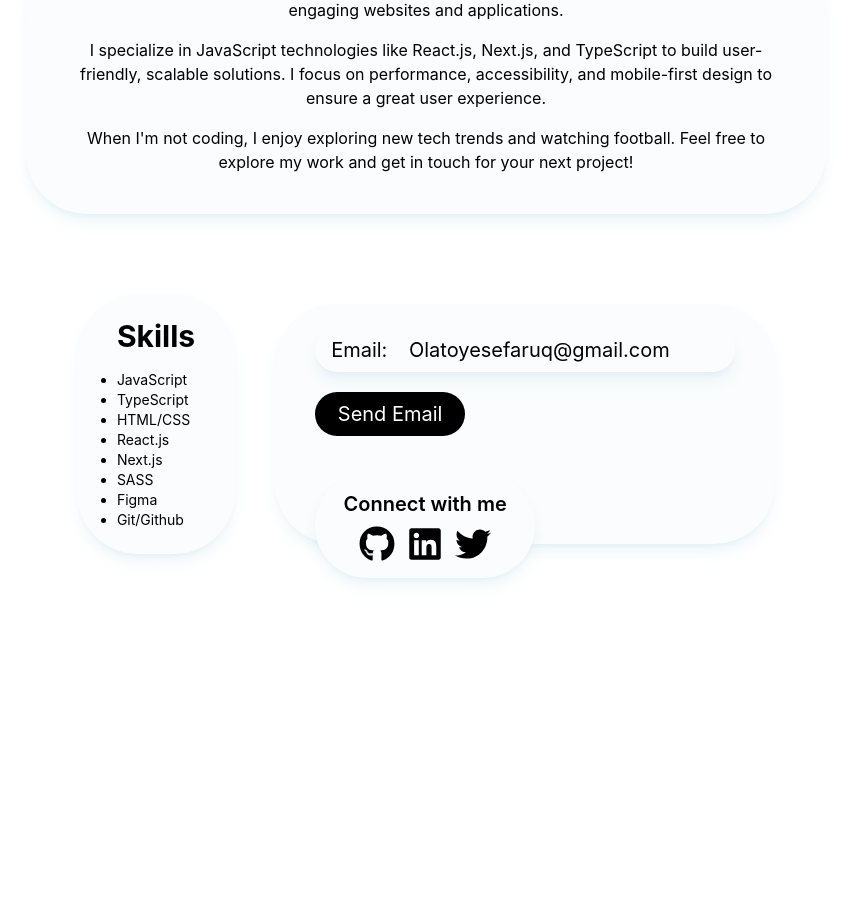
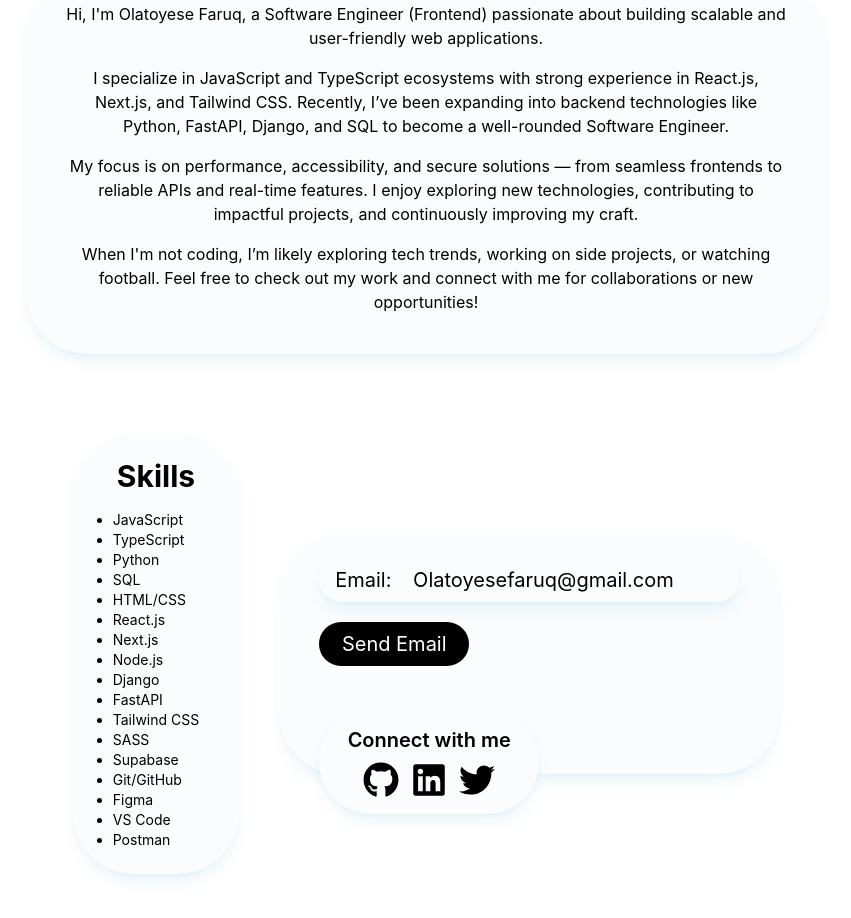
Before and after one commit to Wheezy049/Portfolio, a React (Create React App) app: page / in a window 1280 px wide. Shown: the part 1620-2538 px from the top of the page, without its empty margins (214-1065 px from the left). Before the commit the page ends 2278 px from the top, so only its background shows below. Built offline with nearby package versions, Linux system fonts and the light colour scheme.

Commit message:
update my skill and about section

```diff
--- a/src/App.js
+++ b/src/App.js
@@ -14,7 +14,7 @@ function App() {
         <h1 className="font-bold text-5xl mb-3">Hi, there! 👋</h1>
         <h3 className="font-bold text-2xl mb-3">I'm Olatoyese Faruq,</h3>
         <p className="text-lg mb-5 w-full max-w-[500px]">
-        A Frontend Developer dedicated to creating intuitive and responsive web applications. I develop user-friendly solutions that enhance the user experience.
+          A Software Engineer (Frontend) passionate about creating intuitive, responsive, and scalable web applications. I focus on building seamless user experiences and delivering reliable solutions end-to-end.
         </p>
 
         {/* Buttons Section */}
@@ -24,7 +24,7 @@ function App() {
           </button>
           <button className="border border-gray-300 px-5 py-2 rounded-full transition hover:bg-gray-200 dark:hover:bg-gray-800">
             <a
-              href="https://drive.google.com/file/d/1k3wotEokz5GxaiDFLRL-RyklKMKdrKV7/view"
+              href="https://drive.google.com/file/d/1J1IwrrwmQhKdwEn1xudoLpyyhLW1gb0Y/view?usp=drive_link"
               target="_blank"
               rel="noopener noreferrer"
             >
--- a/src/components/aboutMe.js
+++ b/src/components/aboutMe.js
@@ -7,15 +7,27 @@ function AboutMe() {
       <div className="flex justify-center items-center w-full max-w-[1200px] m-auto text-center text-[#000000] text-sm md:text-base">
         <div className="bg-[#FAFCFD] w-[90%] mx-auto md:mx-0 md:w-[600px] lg:w-[800px] shadow-lg shadow-[#7BBAD724] rounded-[61px] px-7 md:px-10 py-6">
           <p className="mb-4">
-            Hi, I'm Olatoyese Faruq, a Frontend Developer passionate about crafting seamless and engaging websites and applications.
+            Hi, I'm Olatoyese Faruq, a Software Engineer (Frontend) passionate
+            about building scalable and user-friendly web applications.
           </p>
           <p className="mb-4">
-           I specialize in JavaScript technologies like React.js, Next.js, and TypeScript to build user-friendly, scalable solutions. I focus on performance, accessibility, and mobile-first design to ensure a great user experience.
+            I specialize in JavaScript and TypeScript ecosystems with strong
+            experience in React.js, Next.js, and Tailwind CSS. Recently, I’ve
+            been expanding into backend technologies like Python, FastAPI,
+            Django, and SQL to become a well-rounded Software Engineer.
           </p>
           <p className="mb-4">
-           When I'm not coding, I enjoy exploring new tech trends and watching football. Feel free to explore my work and get in touch for your next project!
+            My focus is on performance, accessibility, and secure solutions —
+            from seamless frontends to reliable APIs and real-time features. I
+            enjoy exploring new technologies, contributing to impactful
+            projects, and continuously improving my craft.
           </p>
-          </div>
+          <p className="mb-4">
+            When I'm not coding, I’m likely exploring tech trends, working on
+            side projects, or watching football. Feel free to check out my work
+            and connect with me for collaborations or new opportunities!
+          </p>
+        </div>
       </div>
     </div>
   );
--- a/src/components/footer.js
+++ b/src/components/footer.js
@@ -1,33 +1,50 @@
-import React from 'react';
+import React from "react";
 import { FaGithub, FaLinkedin, FaTwitter } from "react-icons/fa";
 
 const Footer = () => {
-
   return (
-    <div id='contact' className="flex flex-col md:flex-row items-center justify-center w-full mt-20 mb-10 relative">
-      <div className='bg-[#FAFCFD] shadow-lg shadow-[#7BBAD724] rounded-[61px] px-10 py-6 text-[#000000] mr-10 mb-10 md:mb-0'>
-          <h1 className='text-3xl font-bold text-center mb-4'>Skills</h1>
-          <ul className='list-disc text-sm'>
+    <div
+      id="contact"
+      className="flex flex-col md:flex-row items-center justify-center w-full mt-20 mb-10 relative"
+    >
+      <div className="bg-[#FAFCFD] shadow-lg shadow-[#7BBAD724] rounded-[61px] px-10 py-6 text-[#000000] mr-10 mb-10 md:mb-0">
+        <h1 className="text-3xl font-bold text-center mb-4">Skills</h1>
+        <ul className="list-disc text-sm">
           <li>JavaScript</li>
           <li>TypeScript</li>
+          <li>Python</li>
+          <li>SQL</li>
           <li>HTML/CSS</li>
           <li>React.js</li>
           <li>Next.js</li>
+          <li>Node.js</li>
+          <li>Django</li>
+          <li>FastAPI</li>
+          <li>Tailwind CSS</li>
           <li>SASS</li>
+          <li>Supabase</li>
+          <li>Git/GitHub</li>
           <li>Figma</li>
-            <li>Git/Github</li>
+          <li>VS Code</li>
+          <li>Postman</li>
         </ul>
       </div>
-      <div className='bg-[#FAFCFD] w-[90%] mx-auto md:mx-0 md:w-[500px] h-[240px] shadow-lg shadow-[#7BBAD724] rounded-[61px] px-10 py-6 text-[#000000]'>
-        <div className='bg-[#FAFCFD] w-full shadow-lg shadow-[#7BBAD724] rounded-[61px] px-4 py-2 mb-5'>
-            <h3 className='text-sm md:text-xl'> <span className='mr-4'>Email:</span> Olatoyesefaruq@gmail.com</h3>
+
+      <div className="bg-[#FAFCFD] w-[90%] mx-auto md:mx-0 md:w-[500px] h-[240px] shadow-lg shadow-[#7BBAD724] rounded-[61px] px-10 py-6 text-[#000000]">
+        <div className="bg-[#FAFCFD] w-full shadow-lg shadow-[#7BBAD724] rounded-[61px] px-4 py-2 mb-5">
+          <h3 className="text-sm md:text-xl">
+            {" "}
+            <span className="mr-4">Email:</span> Olatoyesefaruq@gmail.com
+          </h3>
         </div>
-        <button className='bg-[#000000] text-white w-[150px] flex justify-center rounded-[33px] py-2 text-base md:text-xl cursor-pointer'>
+        <button className="bg-[#000000] text-white w-[150px] flex justify-center rounded-[33px] py-2 text-base md:text-xl cursor-pointer">
           <a href="mailto:olatoyesefaruq@gmail.com">Send Email</a>
         </button>
-        <div className='bg-[#FAFCFD] text-[#000000] shadow-lg shadow-[#7BBAD724] w-[220px] rounded-[61px] py-4 px-6 absolute -bottom-6'>
-            <h1 className='text-xl font-semibold text-center mb-2'>Connect with me</h1>
-            <div className='flex justify-center gap-3 text-4xl'>
+        <div className="bg-[#FAFCFD] text-[#000000] shadow-lg shadow-[#7BBAD724] w-[220px] rounded-[61px] py-4 px-6 absolute bottom-[60px]">
+          <h1 className="text-xl font-semibold text-center mb-2">
+            Connect with me
+          </h1>
+          <div className="flex justify-center gap-3 text-4xl">
             <a
               href="https://github.com/Wheezy049"
               target="_blank"
```
Lines whose indentation alone changed are shown as unchanged.
